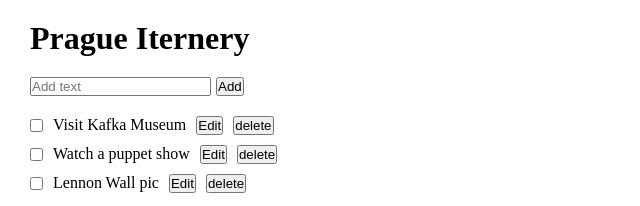
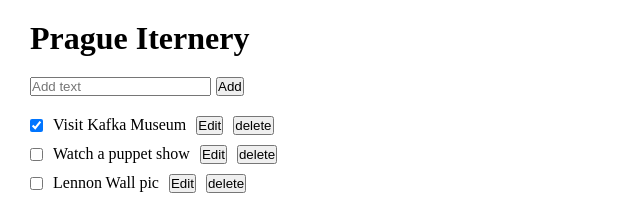
Before and after one commit to nickonyi/Reducer, a React (Vite) app: page / in a window 1280 px wide. Shown: the top 206 px of the page, without its empty margins (0-640 px from the left). Built offline with nearby package versions, Linux system fonts and the light colour scheme.

Commit message:
reducer code

```diff
--- a/src/App.jsx
+++ b/src/App.jsx
@@ -19,7 +19,9 @@ function App() {
       })
     );
   };
-  const handleDelete = () => {};
+  const handleDeleteTask = (taskId) => {
+    setTasks(tasks.filter((t) => t.id !== taskId));
+  };
 
   return (
     <div className="container">
@@ -28,7 +30,7 @@ function App() {
       <TaskList
         tasks={tasks}
         onChangeTask={handleChangeTask}
-        onDeleteTask={handleDelete}
+        onDeleteTask={handleDeleteTask}
       />
     </div>
   );
--- a/src/TaskList.jsx
+++ b/src/TaskList.jsx
@@ -46,9 +46,15 @@ function Task({ task, onChange, onDelete }) {
   }
   return (
     <label>
-      <input type="checkbox" name="" id="" />
+      <input
+        type="checkbox"
+        checked={task.done}
+        onChange={(e) => {
+          onChange({ ...task, done: e.target.checked });
+        }}
+      />
       {taskContent}
-      <button>delete</button>
+      <button onClick={() => onDelete(task.id)}>delete</button>
     </label>
   );
 }
```
